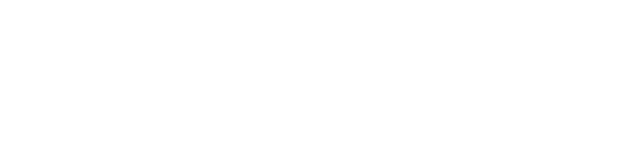
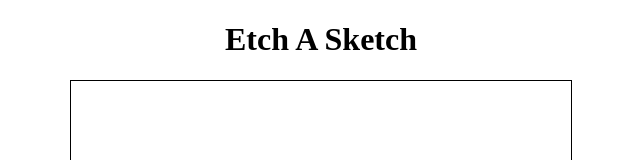
Before and after one commit to alexrnguyen/etch-a-sketch, a plain HTML site: page index.html in a window 1280 px wide. Shown: the top 160 px of the page, without its empty margins (319-959 px from the left). Drawn offline with Linux system fonts and the light colour scheme.

Commit message:
Add grid container

```diff
--- a/index.html
+++ b/index.html
@@ -7,6 +7,15 @@
     <link rel="stylesheet" href="style.css">
 </head>
 <body>
+    <div class="outer-container">
+        <h1>Etch A Sketch</h1>
+        <div class="flex">
+            <div class="options-container">
+
+            </div>
+            <div class="grid-container"></div>
+        </div>
+    </div>
     <script src="etch-a-sketch.js"></script>
 </body>
 </html>
--- a/style.css
+++ b/style.css
@@ -0,0 +1,14 @@
+h1 {
+    text-align: center;
+}
+
+.flex {
+    display: flex;
+    justify-content: center;
+}
+
+.grid-container {
+    width: 500px;
+    height: 500px;
+    border: 1px solid;
+}
```
